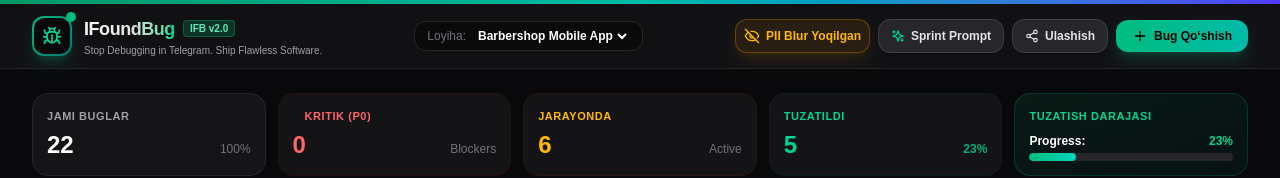
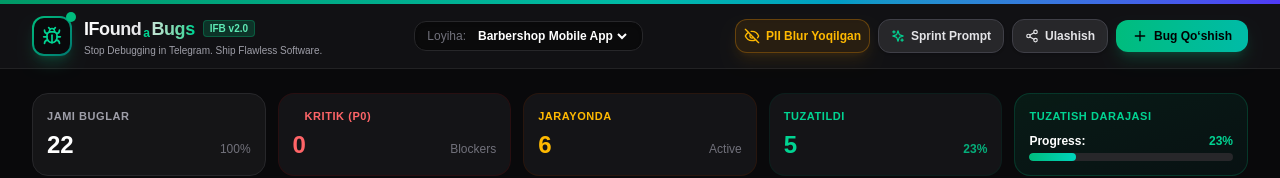
Before and after one commit to mrdevs2011/IFoundBug, a Next.js app: page / in a window 1280 px wide. Shown: the top 178 px of the page. Built offline with nearby package versions, Linux system fonts and the light colour scheme.

Commit message:
style(branding): update header and footer brand logo to IFound_a_Bugs

```diff
--- a/src/app/layout.tsx
+++ b/src/app/layout.tsx
@@ -2,13 +2,13 @@ import type { Metadata, Viewport } from "next";
 import "./globals.css";
 
 export const metadata: Metadata = {
-  title: "IFoundBug (IFB) — Apex Collaborative Bug Tracking Platform",
+  title: "IFound_a_Bugs (IFB) — Apex Collaborative Bug Tracking Platform",
   description: "Stop debugging in Telegram. Ship flawless software with AI-assisted bug tracking, telemetry capture, and realtime collaboration.",
   manifest: "/manifest.json",
   appleWebApp: {
     capable: true,
     statusBarStyle: "black-translucent",
-    title: "IFoundBug",
+    title: "IFound_a_Bugs",
   },
 };
 
--- a/src/app/page.tsx
+++ b/src/app/page.tsx
@@ -354,8 +354,8 @@ export default function IFoundBugApp() {
 
             <div>
               <div className="flex items-center gap-2">
-                <span className="font-extrabold text-lg tracking-tight bg-gradient-to-r from-white via-zinc-200 to-emerald-400 bg-clip-text text-transparent">
-                  IFoundBug
+                <span className="font-extrabold text-lg tracking-tight bg-gradient-to-r from-white via-zinc-200 to-emerald-400 bg-clip-text text-transparent inline-flex items-baseline">
+                  IFound<sub className="text-emerald-400 text-xs font-mono font-bold px-0.5 relative -bottom-0.5 not-italic select-none">a</sub>Bugs
                 </span>
                 <span className="px-1.5 py-0.2 rounded text-[10px] font-mono font-bold bg-emerald-500/20 text-emerald-300 border border-emerald-500/30">
                   IFB v2.0
@@ -742,7 +742,9 @@ export default function IFoundBugApp() {
       <footer className="border-t border-zinc-800/80 bg-zinc-950 py-6 text-xs text-zinc-500">
         <div className="max-w-7xl mx-auto px-4 flex flex-col sm:flex-row items-center justify-between gap-4">
           <div className="flex items-center space-x-2">
-            <span className="font-bold text-zinc-300">IFoundBug (IFB)</span>
+            <span className="font-bold text-zinc-300 inline-flex items-baseline">
+              IFound<sub className="text-emerald-400 text-[10px] font-mono font-bold px-0.5 relative -bottom-0.5 not-italic select-none">a</sub>Bugs (IFB)
+            </span>
             <span>—</span>
             <span>Dasturchilar va Bug Hunterlar uchun mukammal hamkorlik platformasi.</span>
           </div>
```
